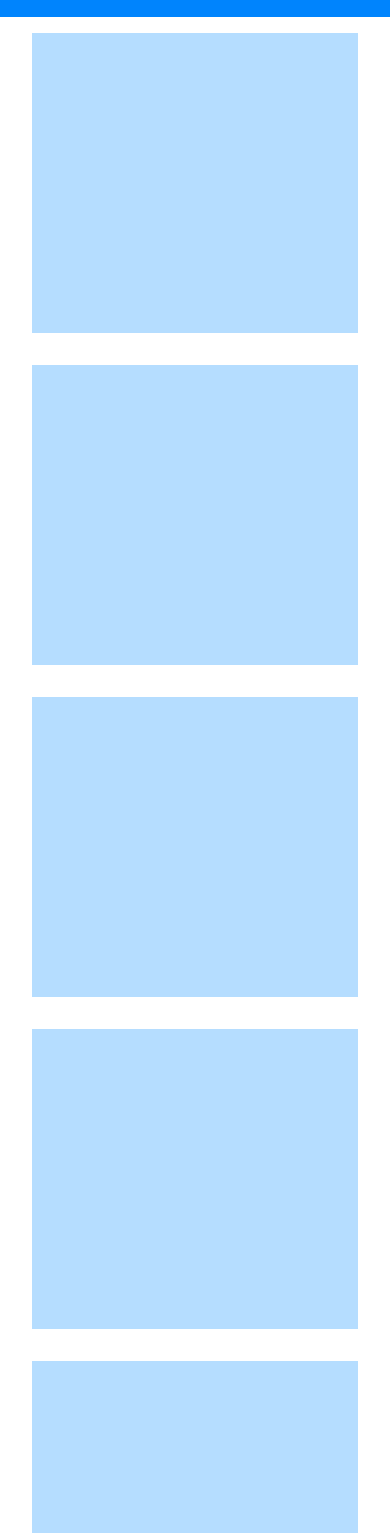
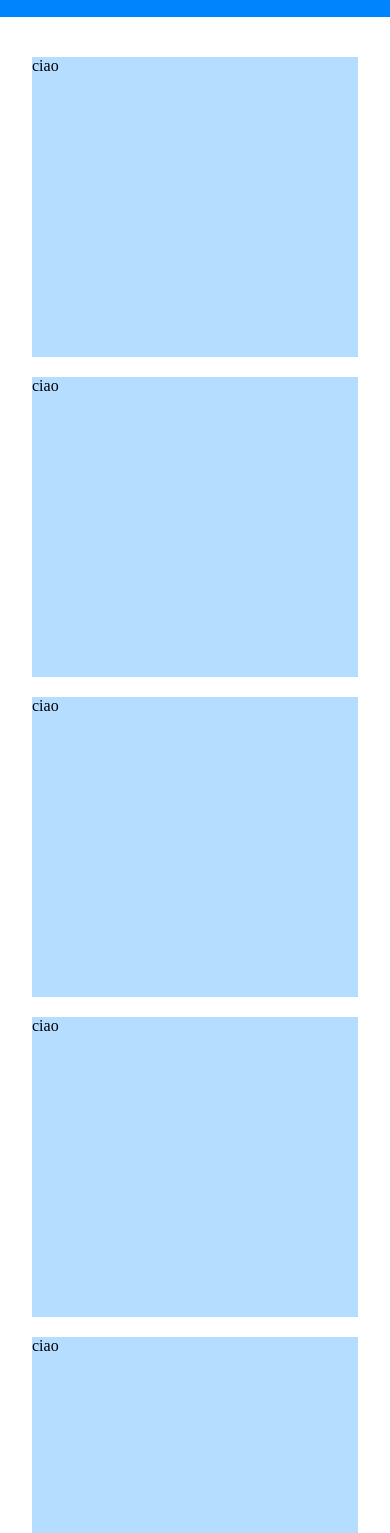
Before and after one commit to Therakar/htmlcss-responsive-layout, a plain HTML site: page index.html in a window 390 px wide. Shown: the part 67-1600 px from the top of the page. Drawn offline with Linux system fonts and the light colour scheme.

Commit message:
highlights section responsive

```diff
--- a/css/common.css
+++ b/css/common.css
@@ -9,6 +9,12 @@
 .row{
     display: flex;
     flex-wrap: wrap;
+    margin-right: -0.625rem;
+    margin-left: -0.625rem;
+}
+
+section{
+    padding: 1.875rem 0;
 }
 
 /* TYPHOGRAPHY */
@@ -44,7 +50,8 @@
 
 /* DEBUG */
 
-.col{
+.debug{
+    background-color: var(--first-color-light);
     width: 100%;
     height: 300px;
 }
--- a/css/main.css
+++ b/css/main.css
@@ -1,7 +1,6 @@
 /* HIGHLIGHTS SECTION */
 .col{
-    background-color: var(--first-color-light);
     width: 100%;
-    margin-top: 1rem;
-    margin-bottom: 1rem;
+    margin: .625rem 0;
+    padding: 0 .625rem;
 }
--- a/css/responsive.css
+++ b/css/responsive.css
@@ -1,10 +1,30 @@
+
+
+
+
 
 .main-nav{
     display: none;
 }
 
+/* vw > 30rem */
+@media  screen and (min-width: 48rem) {
+
+    /* main-highligts */
+    #highlights .col:first-child{
+        width: calc((100% / 3) * 2);
+    }
+
+    #highlights .col{
+        width: calc(100% / 3);
+    }
+
+}
+
 /* vw > 48rem */
-@media screen and (min-width: 48.0625rem){
+@media screen and (min-width: 62rem){
+
+    /* header */
     .hamburger{
         display: none;
     }
--- a/index.html
+++ b/index.html
@@ -17,7 +17,7 @@
 <body>
     <header>
         <div class="container">
-            <div class="row justify-space-between align-items-center">
+            <div class="flex justify-space-between align-items-center">
                 <div class="logo"><img src="img/logo.png" alt="logo"></div>
 
                 <!-- hamburger menu smartphone/tablet -->
@@ -40,11 +40,11 @@
         <section id="highlights">
             <div class="container">
                 <div class="row">
-                    <article class="col"></article>
-                    <article class="col"></article>
-                    <article class="col"></article>
-                    <article class="col"></article>
-                    <article class="col"></article>
+                    <article class="col col-big"><div class="card debug">ciao</div></article>
+                    <article class="col"><div class="card debug">ciao</div></article>
+                    <article class="col"><div class="card debug">ciao</div></article>
+                    <article class="col"><div class="card debug">ciao</div></article>
+                    <article class="col"><div class="card debug">ciao</div></article>
             </div>
         </section>
         <section id="planning"></section>
```
Also changed, not shown: css/style.css (line endings or trailing spaces).
